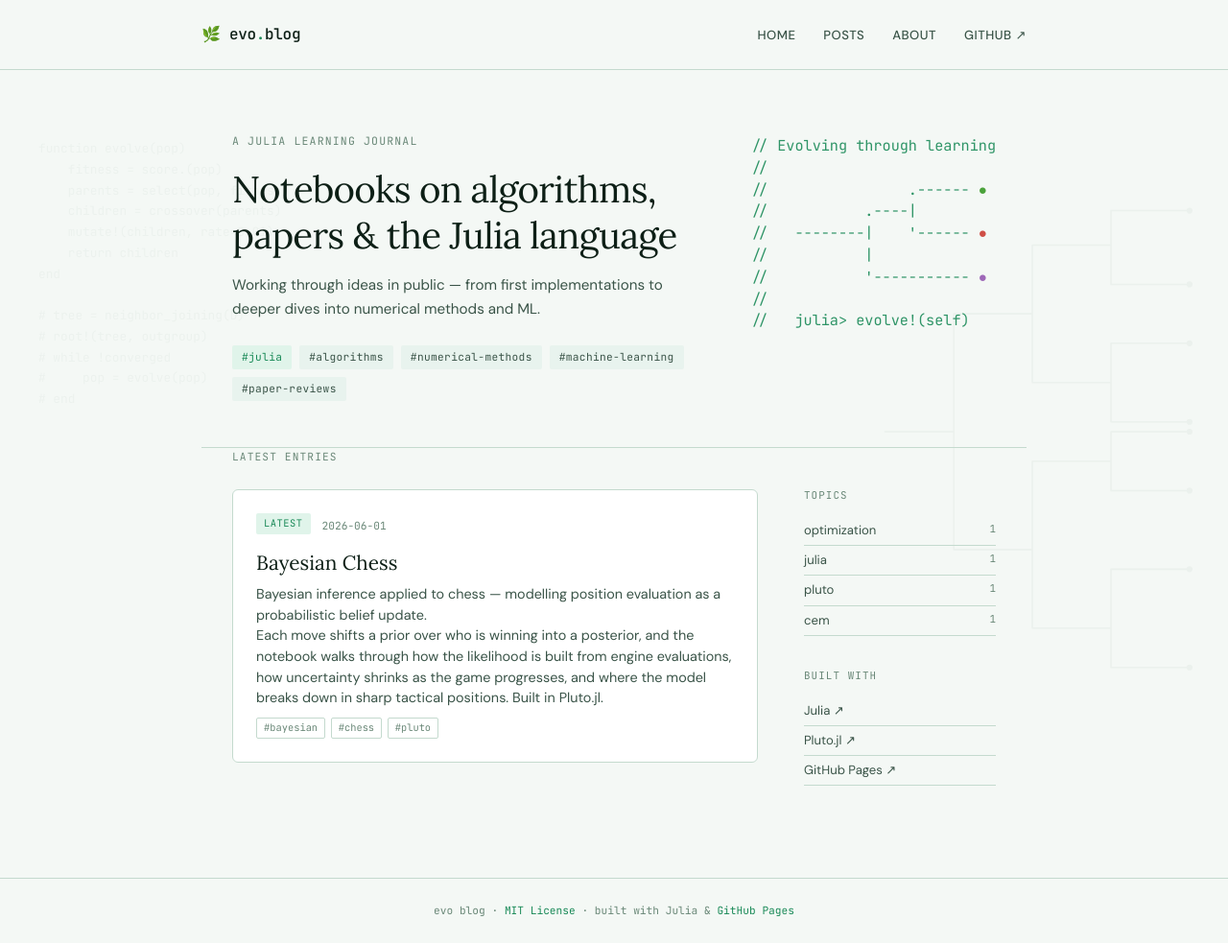
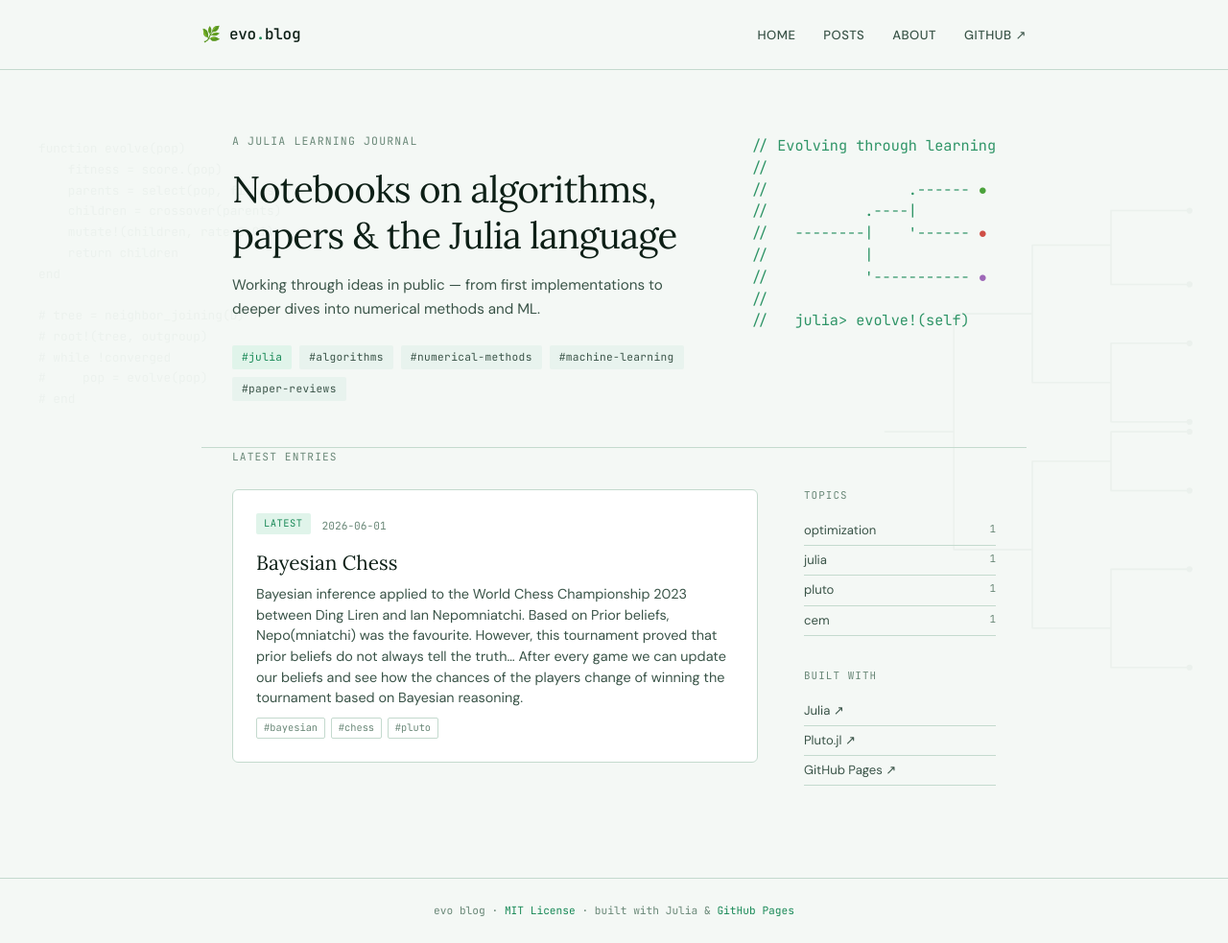
Before and after one commit to wclaerhout/wclaerhout.github.io, a Jekyll site: the page built from index.html, in a window 1280 px wide. Shown: the whole page at 96% size. Built offline with Jekyll 4.4.1, drawn with Linux system fonts in a browser that asks for light colours.

Commit message:
updating description of Bayesian chess

```diff
--- a/_includes/descriptions/bayesian-chess.md
+++ b/_includes/descriptions/bayesian-chess.md
@@ -1,7 +1 @@
-Bayesian inference applied to chess — modelling position evaluation as a
-probabilistic belief update.
-
-Each move shifts a prior over who is winning into a posterior, and the
-notebook walks through how the likelihood is built from engine evaluations,
-how uncertainty shrinks as the game progresses, and where the model breaks
-down in sharp tactical positions. Built in Pluto.jl.
+Bayesian inference applied to the World Chess Championship 2023 between Ding Liren and Ian Nepomniatchi. Based on Prior beliefs, Nepo(mniatchi) was the favourite. However, this tournament proved that prior beliefs do not always tell the truth... After every game we can update our beliefs and see how the chances of the players change of winning the tournament based on Bayesian reasoning.
```
